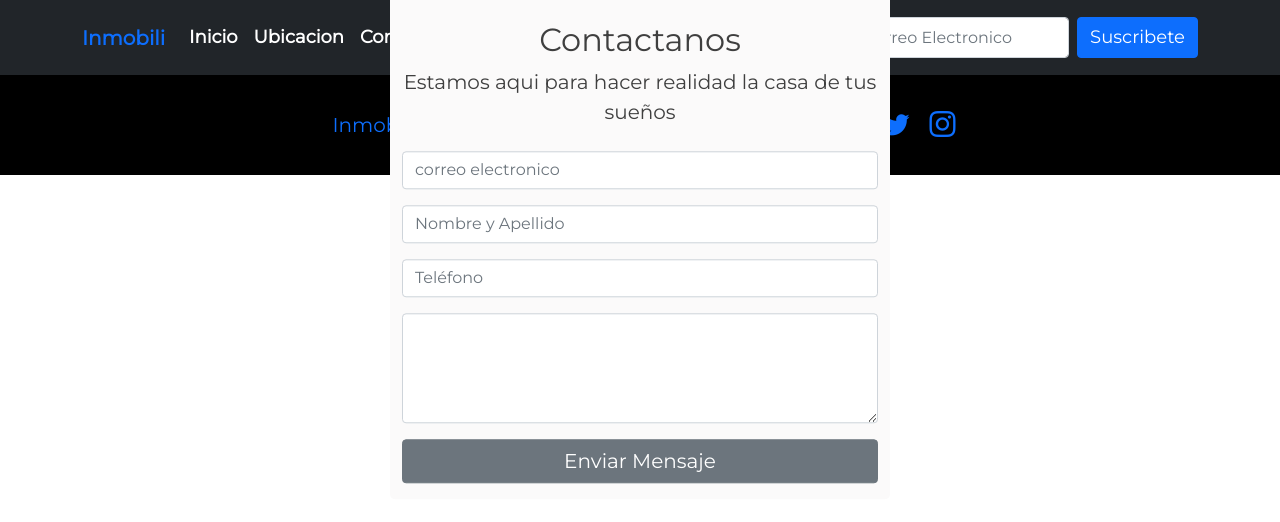
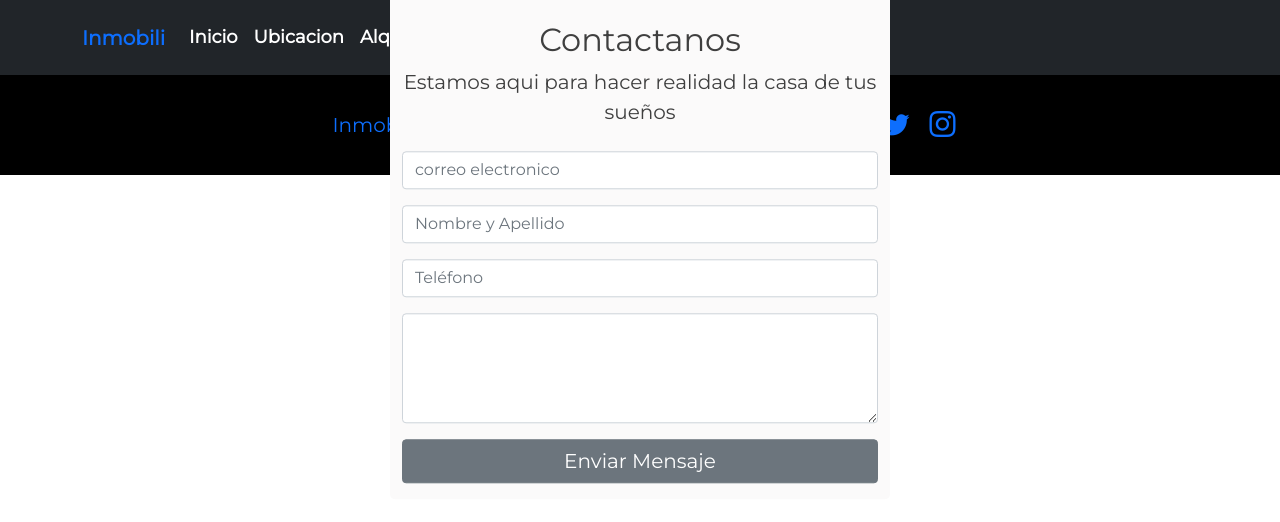
Before and after one commit to javierpeluso10/bootstrap, a plain HTML site: page pages/aboutus.html in a window 1280 px wide. Drawn offline with nearby package versions, Linux system fonts and the light colour scheme; files whose address does not match are found by name.

Commit message:
Update aboutus.html

```diff
--- a/pages/aboutus.html
+++ b/pages/aboutus.html
@@ -31,21 +31,13 @@
                 <a class="nav-link" href="#local">Ubicacion</a>
               </li>
               <li class="nav-item">
-                <a class="nav-link" href="#seccion-contacto">Contacto</a>
-              </li>
-              <li class="nav-item">
                 <a class="nav-link" href="alquileres.html">Alquileres</a>
               </li>
               <li class="nav-item">
                 <a class="nav-link" href="aboutus.html">Sobre Nosotros</a>
               </li>
             </ul>
-            <form class="d-flex">
-              <input class="form-control me-2" type="email" placeholder="Correo Electronico" aria-label="Suscribete">
-              <button class="btn btn-primary btn-primary-outline-success" type="button">Suscribete</button>
-            </form>
           </div>
-
         </div>
       </nav>
 
```
